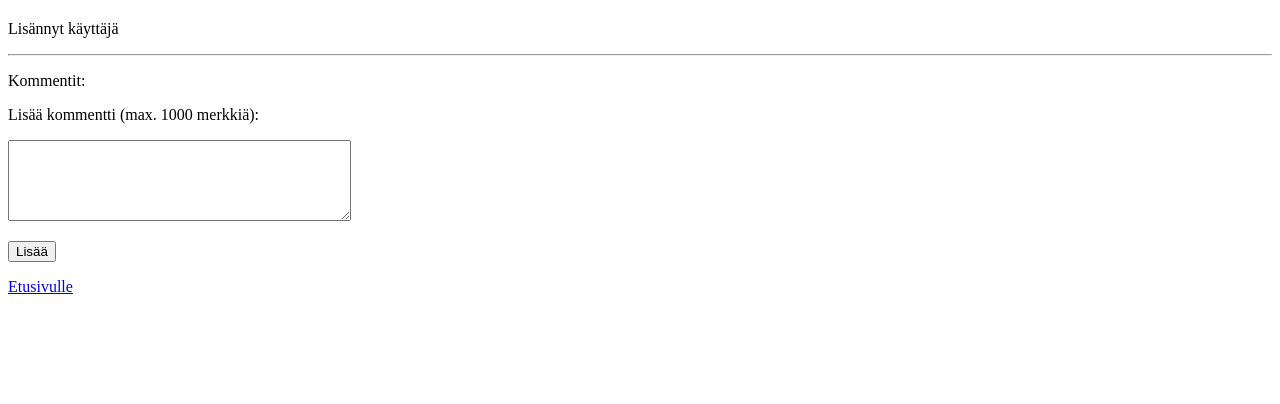
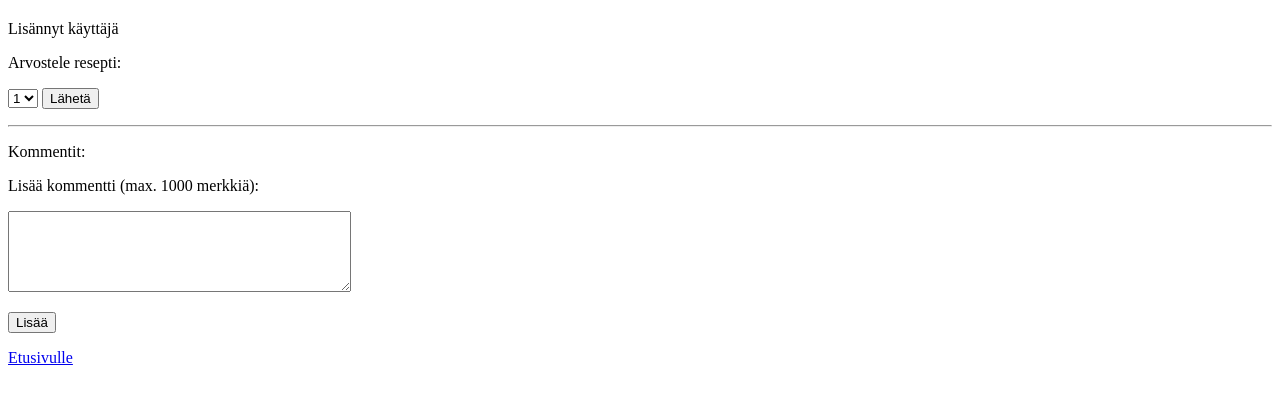
Before and after one commit to ajperttula/tsoha-reseptikirja, a Flask app: template templates/recipe.html in a window 1280 px wide. Shown: the top 404 px of the page. Run offline with Flask 2, Linux system fonts and the light colour scheme; the template is opened without the code that fills it, so the values that code supplies are empty; the visitor is signed in with stand-in values (Sample User, id 1).

Commit message:
Add recipe grading

```diff
--- a/app.py
+++ b/app.py
@@ -125,6 +125,15 @@
     db.session.commit()
     return redirect(f"recipe/{recipe_id}")
 
+@app.route("/grade-recipe", methods=["POST"])
+def grade_recipe():
+    recipe_id = request.form["recipe_id"]
+    grade = request.form["grade"]
+    sql = "INSERT INTO grades (recipe_id, grade) VALUES (:recipe_id, :grade)"
+    db.session.execute(sql, {"recipe_id":recipe_id, "grade":grade})
+    db.session.commit()
+    return redirect(f"recipe/{recipe_id}")
+
 def get_user_id():
     username = session["username"]
     sql = "SELECT id FROM users WHERE username=:username"
--- a/templates/recipe.html
+++ b/templates/recipe.html
@@ -8,6 +8,20 @@
   <h2>{{ recipe[0] }}</h2>
   <p>
     Lisännyt käyttäjä {{ creator }}
+  </p>
+  <p>
+    Arvostele resepti: <br>
+    <form action="/grade-recipe" method="POST">
+      <input type="hidden" name="recipe_id" value="{{ id }}">
+      <select name="grade">
+        <option value="1">1</option>
+        <option value="2">2</option>
+        <option value="3">3</option>
+        <option value="4">4</option>
+        <option value="5">5</option>
+      </select>
+      <input type="submit" value="Lähetä">
+    </form>
   </p>
   <p>
     {{ recipe[1] }}
```
